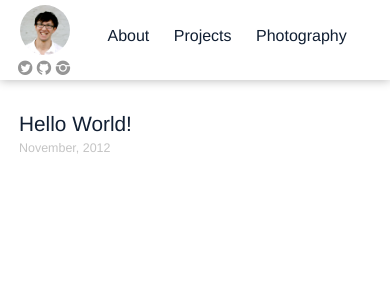
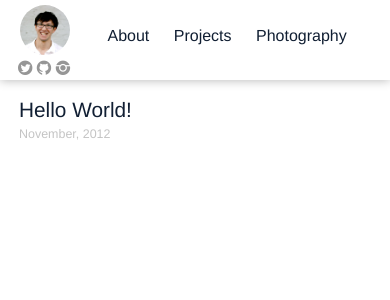
Before and after one commit to maksim-s/maksim-s.github.com, a Jekyll site: the page built from index.html, in a window 390 px wide. Shown: the top 300 px of the page. Built offline with Jekyll 4.4.1, drawn with Linux system fonts in a browser that asks for light colours; comment, search, counter and statistics services are not loaded.

Commit message:
css tweaks

```diff
--- a/css/main.css
+++ b/css/main.css
@@ -307,9 +307,10 @@ body {
   }
 
   .content {
-    width: 100%;
-    margin: 80px 5px 5px 8px;
-    position: fixed;
+    width: 92%;
+    margin-top: 90px;
+    margin-left: 8px;
+    position: relative;
   }
   .sidebar-social {
     margin-bottom: 5px;
```
